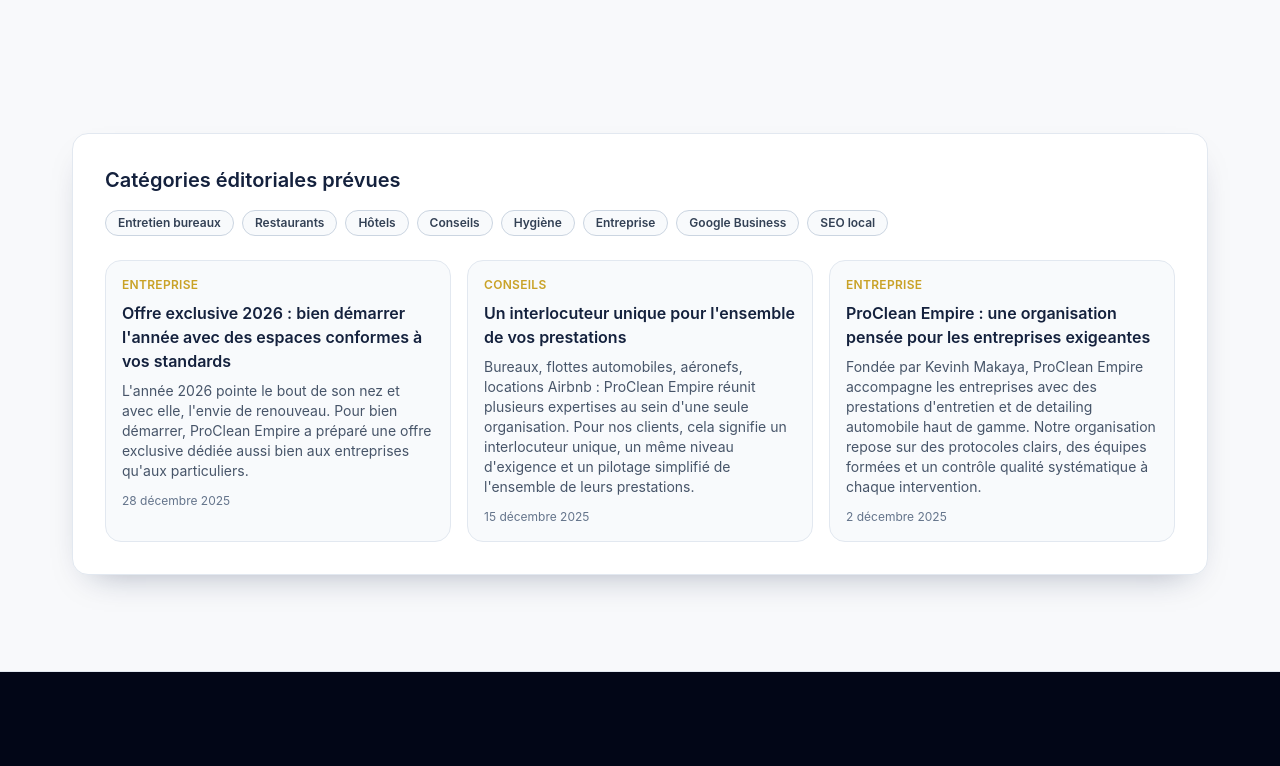
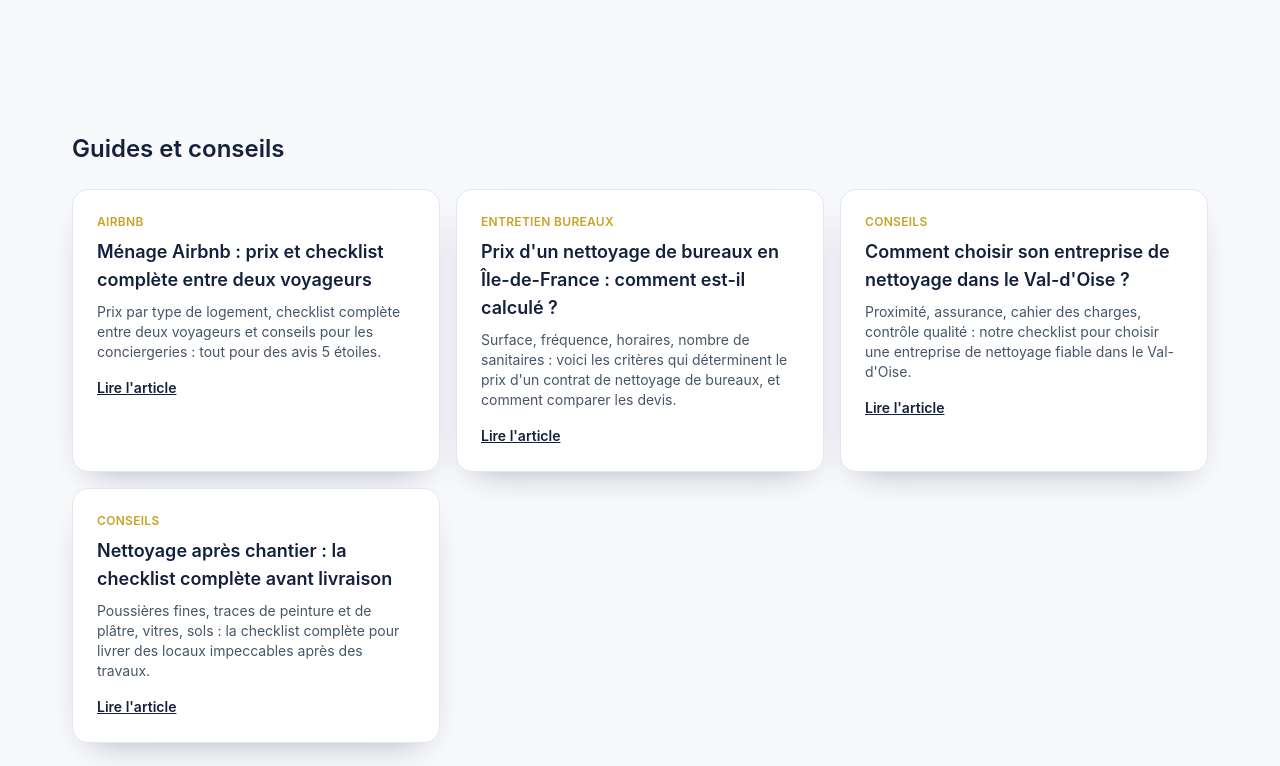
Before and after one commit to makayakevinh00-prog/https-procleanempire-multiservice.manus.space, a Next.js app: page /blog in a window 1280 px wide. Shown: the part 540-1306 px from the top of the page. Built offline with nearby package versions, Linux system fonts and the light colour scheme.

Commit message:
Blog : liste des articles

```diff
--- a/app/blog/page.tsx
+++ b/app/blog/page.tsx
@@ -2,11 +2,12 @@
 import { buildMetadata } from "@/lib/site";
 import { PageHero } from "@/components/sections/page-hero";
 import { blogPageContent, blogPosts } from "@/lib/content/phase3";
+import { articles } from "@/lib/content/articles";
 
 export const metadata = buildMetadata({
-  title: "Blog",
+  title: "Blog nettoyage professionnel : prix, conseils et guides",
   description:
-    "Blog ProClean Empire : actualités et expertise sur les prestations de propreté pour entreprises.",
+    "Guides et conseils d'une entreprise de nettoyage à Pontoise : prix du nettoyage de bureaux, choisir son prestataire, nettoyage après chantier.",
   path: "/blog"
 });
 
@@ -27,18 +28,27 @@
         }
       />
       <section className="section pt-0">
+        <h2 className="text-2xl font-semibold text-[#14213d]">Guides et conseils</h2>
+        <div className="mt-6 grid gap-4 md:grid-cols-2 xl:grid-cols-3">
+          {articles.map((article) => (
+            <article key={article.slug} className="card p-6">
+              <p className="text-xs font-semibold uppercase tracking-wide text-[#c9a227]">{article.category}</p>
+              <h3 className="mt-2 text-lg font-semibold text-[#14213d]">
+                <Link href={`/blog/${article.slug}`} className="hover:underline">
+                  {article.title}
+                </Link>
+              </h3>
+              <p className="mt-2 text-sm text-slate-600">{article.excerpt}</p>
+              <Link href={`/blog/${article.slug}`} className="mt-4 inline-block text-sm font-semibold text-[#14213d] underline">
+                Lire l&apos;article
+              </Link>
+            </article>
+          ))}
+        </div>
+      </section>
+      <section className="section pt-0">
         <div className="card p-6 md:p-8">
-          <h2 className="text-xl font-semibold text-[#14213d]">Catégories éditoriales prévues</h2>
-          <div className="mt-4 flex flex-wrap gap-2">
-            {blogPageContent.categories.map((category) => (
-              <span
-                key={category}
-                className="rounded-full border border-slate-300 bg-slate-50 px-3 py-1 text-xs font-semibold text-slate-700"
-              >
-                {category}
-              </span>
-            ))}
-          </div>
+          <h2 className="text-xl font-semibold text-[#14213d]">Actualités</h2>
           {blogPosts.length > 0 ? (
             <div className="mt-6 grid gap-4 md:grid-cols-2 xl:grid-cols-3">
               {blogPosts.map((post) => (
```
